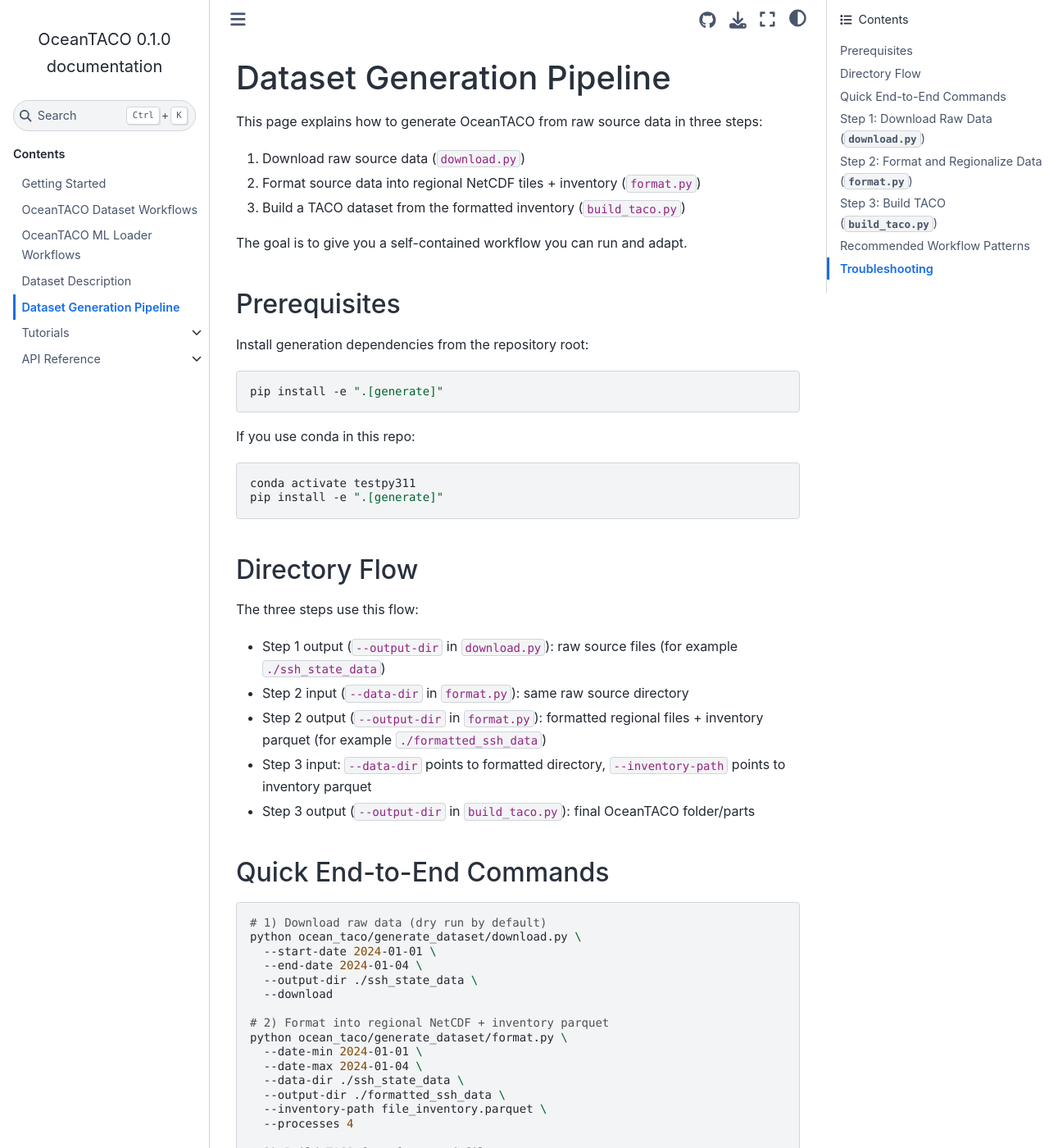
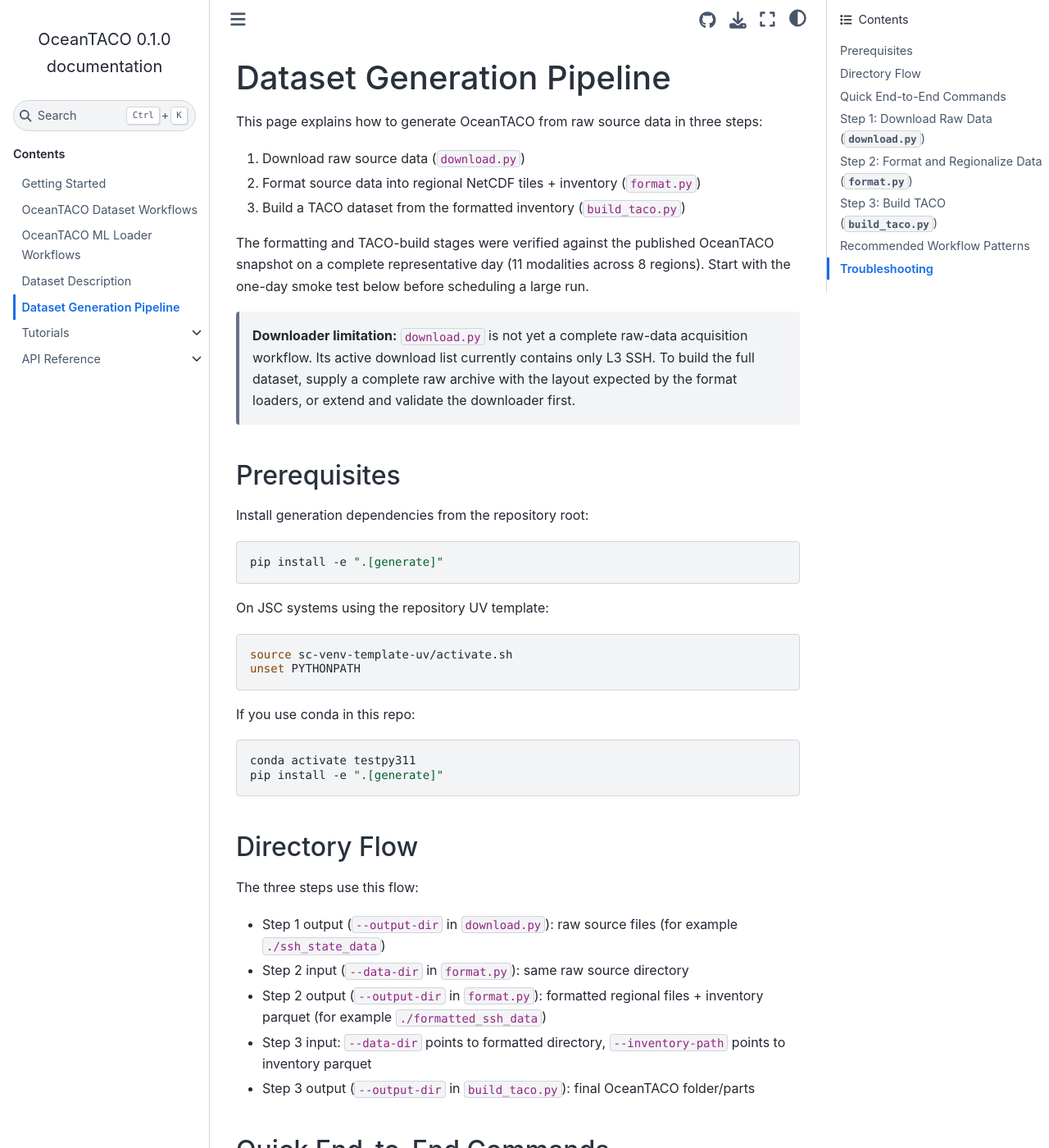
Before and after one commit to nilsleh/oceanTACO, a Sphinx documentation site: the page built from docs/dataset_generation.md, in a window 1280 px wide and 1400 px high. Shown: the whole window at 82% size. Built offline with Sphinx 7.4.7 and the Sphinx Book theme 1.1.4, drawn with Linux system fonts in a browser that asks for light colours; pages that are not in the unit, such as notebooks, are missing from menus; some of the changed text lies outside the part shown.

Commit message:
Clarify end-to-end dataset generation workflow

````diff
--- a/docs/dataset_generation.md
+++ b/docs/dataset_generation.md
@@ -6,7 +6,9 @@
 2. Format source data into regional NetCDF tiles + inventory (`format.py`)
 3. Build a TACO dataset from the formatted inventory (`build_taco.py`)
 
-The goal is to give you a self-contained workflow you can run and adapt.
+The formatting and TACO-build stages were verified against the published OceanTACO snapshot on a complete representative day (11 modalities across 8 regions). Start with the one-day smoke test below before scheduling a large run.
+
+> **Downloader limitation:** `download.py` is not yet a complete raw-data acquisition workflow. Its active download list currently contains only L3 SSH. To build the full dataset, supply a complete raw archive with the layout expected by the format loaders, or extend and validate the downloader first.
 
 ## Prerequisites
 
@@ -14,6 +16,13 @@
 
 ```sh
 pip install -e ".[generate]"
+```
+
+On JSC systems using the repository UV template:
+
+```sh
+source sc-venv-template-uv/activate.sh
+unset PYTHONPATH
 ```
 
 If you use conda in this repo:
@@ -36,7 +45,7 @@
 ## Quick End-to-End Commands
 
 ```sh
-# 1) Download raw data (dry run by default)
+# 1) Download raw data (currently L3 SSH only; a complete raw archive is required before step 2)
 python ocean_taco/generate_dataset/download.py \
   --start-date 2024-01-01 \
   --end-date 2024-01-04 \
@@ -93,7 +102,7 @@
 
 ### Important Current Behavior
 
-- In the current `main()` implementation, only `L3 SSH` is actively enabled in the `download_functions` list.
+- In the current `main()` implementation, only `L3 SSH` is actively enabled in the `download_functions` list. It cannot by itself create the complete raw tree required for a full OceanTACO build.
 - Other dataset download calls are present but currently commented out in `download.py`.
 - The script writes structured logs and a JSON report in the log directory.
 
@@ -192,12 +201,22 @@
 
 ## Recommended Workflow Patterns
 
-### 1. Safe first pass (dry run + small date range)
+### 1. Safe first pass (one complete raw-data day)
 
 ```sh
-python ocean_taco/generate_dataset/download.py --start-date 2024-01-01 --end-date 2024-01-03 --dry-run
-python ocean_taco/generate_dataset/format.py --date-min 2024-01-01 --date-max 2024-01-03 --processes 2
-python ocean_taco/generate_dataset/build_taco.py --inventory-path ./formatted_ssh_data/file_inventory.parquet
+RAW_DIR=/path/to/complete_raw_archive
+FORMATTED_DIR=/path/to/formatted_output
+TACO_DIR=/path/to/taco_output
+
+python ocean_taco/generate_dataset/format.py \
+  --date-min 2024-01-01 --date-max 2024-01-01 \
+  --data-dir "$RAW_DIR" --output-dir "$FORMATTED_DIR" \
+  --inventory-path inventory.parquet --processes 1
+
+python ocean_taco/generate_dataset/build_taco.py \
+  --data-dir "$FORMATTED_DIR" --output-dir "$TACO_DIR" \
+  --inventory-path "$FORMATTED_DIR/inventory.parquet" \
+  --start-date 2024-01-01 --end-date 2024-01-01
 ```
 
 ### 2. Incremental updates
@@ -222,6 +241,7 @@
 
 ## Troubleshooting
 
+- `--inventory-path` for `format.py` is joined to `--output-dir`. Pass a filename such as `inventory.parquet`, not a path already prefixed with the output directory.
 - If build fails, first verify `--inventory-path` exists and points to the formatted step output.
 - If output looks incomplete, confirm which data sources are currently enabled in `download.py` `download_functions`.
 - For long date ranges, start with `--weekly-batches` in download and moderate `--processes` in format.
````
Also changed, not shown: README.md (+1 -0 lines).
